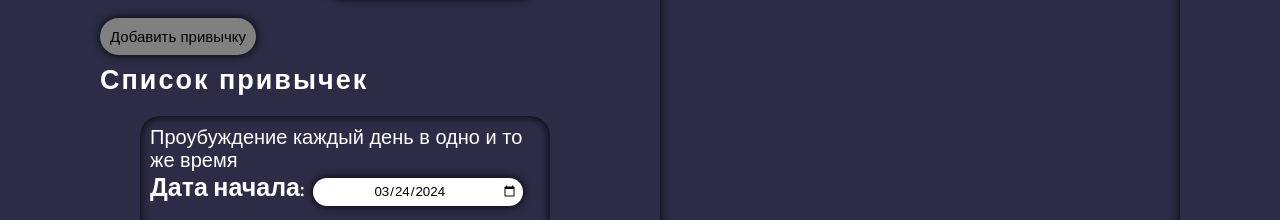
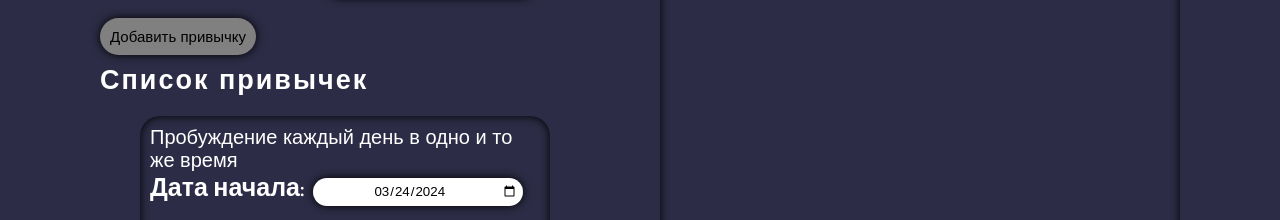
Before and after one commit to Re1lis/Tracker-prod, a React (Vite) app: page / in a window 1280 px wide. Shown: the part 1802-2022 px from the top of the page. Built offline with nearby package versions, Linux system fonts and the light colour scheme; a web font is replaced by a local one.

Commit message:
Tracker-prod

```diff
--- a/src/conponents/arrayGoals/arrayGoals.jsx
+++ b/src/conponents/arrayGoals/arrayGoals.jsx
@@ -3,7 +3,7 @@ import './array.css'
 
 const GoalList = ({ updateCountCoins, changeProgress, downCountCoins }) => {
   const [goals, setGoals] = useState([
-    {id: 1, name:"Проубуждение каждый день в одно и то же время", startTime: '06:00', endTime: '09:00', startDate: new Date().toISOString().split('T')[0], endDate: new Date().toISOString().split('T')[0]  },
+    {id: 1, name:"Пробуждение каждый день в одно и то же время", startTime: '06:00', endTime: '09:00', startDate: new Date().toISOString().split('T')[0], endDate: new Date().toISOString().split('T')[0]  },
     {id: 2, name:"Физические упражнения в течение 15-30 минут", startTime: '07:00', endTime: '09:00', startDate: new Date().toISOString().split('T')[0], endDate: new Date().toISOString().split('T')[0]  },
     {id: 3, name:"Полезный завтрак", startTime: '06:00', endTime: '09:00', startDate: new Date().toISOString().split('T')[0], endDate: new Date().toISOString().split('T')[0]  },
     {id: 4, name:"Планирование дня и составление списка задач", startTime: '06:00', endTime: '09:00', startDate: new Date().toISOString().split('T')[0], endDate: new Date().toISOString().split('T')[0]  },
```
